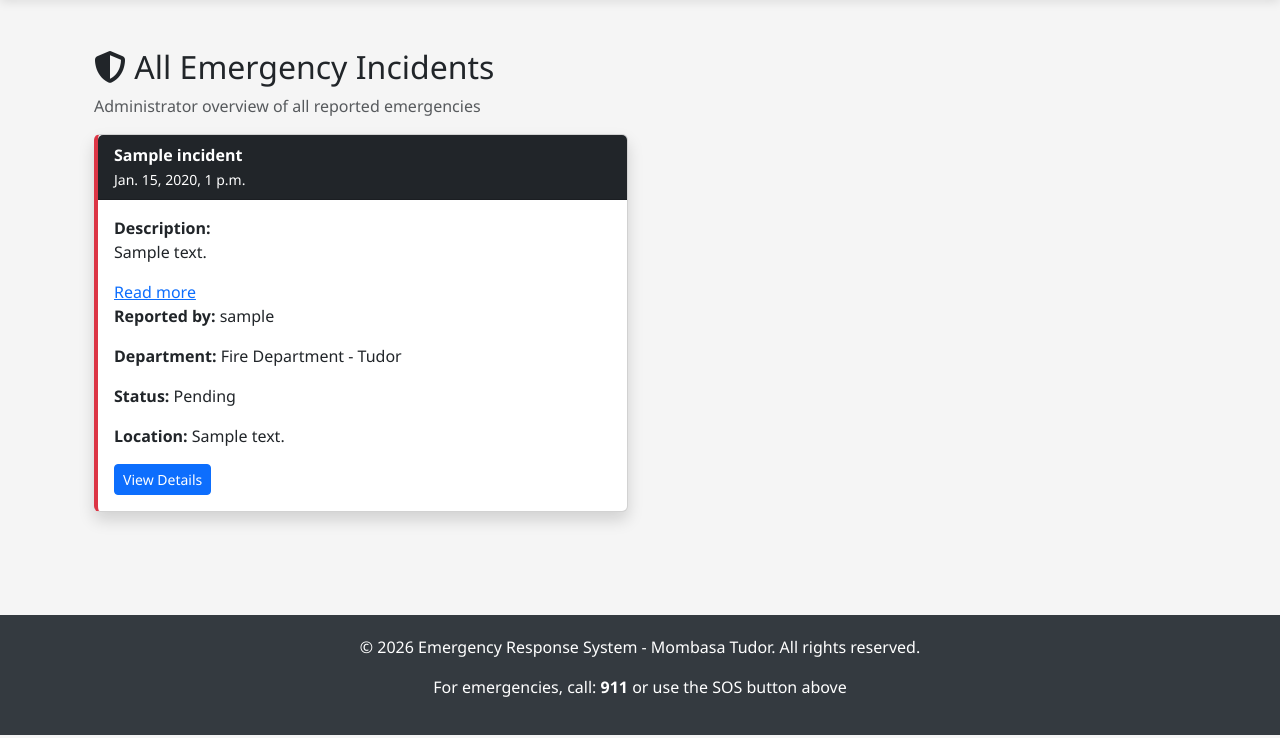
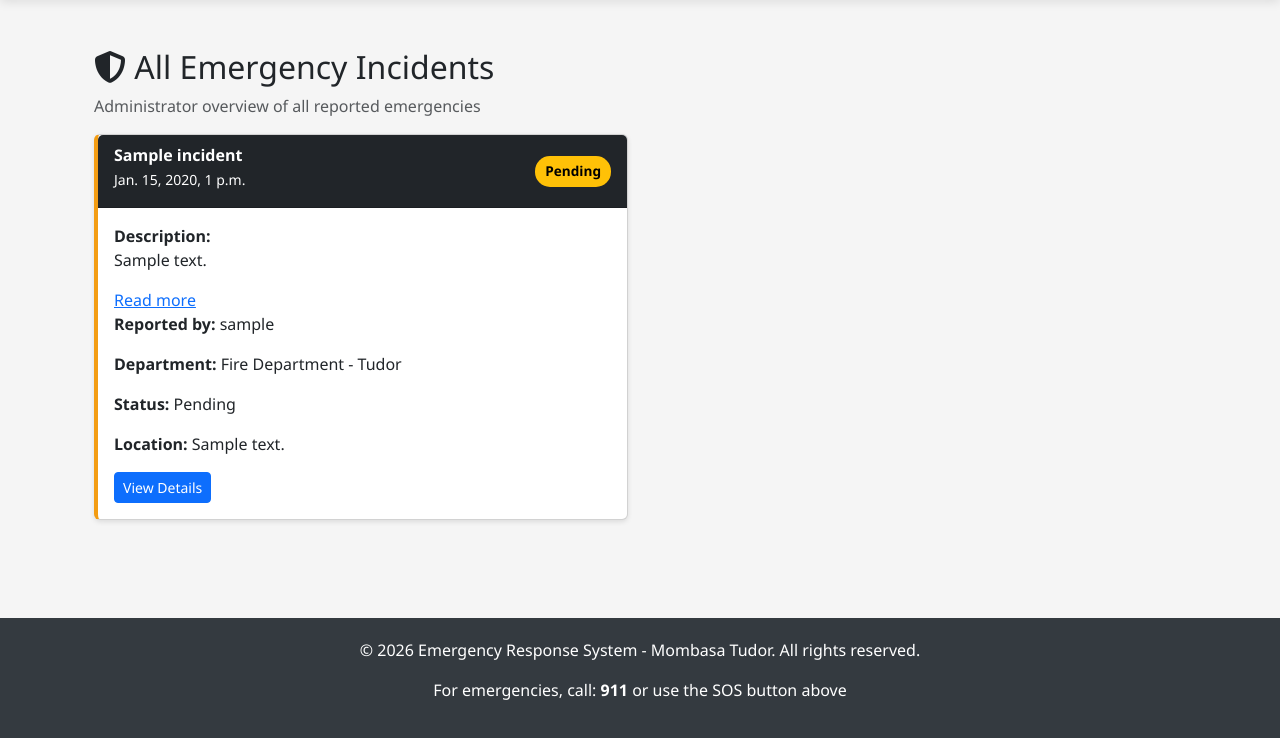
Before and after one commit to millenium-l/Emergency-response, a Django app: page /all-incidents/ in a window 1280 px wide. Shown: the part 62-800 px from the top of the page. Run offline with Django 5.2, Linux system fonts and the light colour scheme; a user stored in the database is signed in; tables that the repository leaves empty hold one stand-in row (values such as "Sample post"); some libraries are stand-ins or nearby versions.

Commit message:
fixed the status changes design across the app

```diff
--- a/emergencyresponse_pr/templates/base.html
+++ b/emergencyresponse_pr/templates/base.html
@@ -194,7 +194,7 @@
         color: black;
       }
 
-      .status-in-progress {
+      .status-in_progress {
         background-color: #0d6efd;
         color: white;
       }
--- a/emergencyresponse_pr/templates/templates/allincidents.html
+++ b/emergencyresponse_pr/templates/templates/allincidents.html
@@ -15,11 +15,14 @@
     {% for incident in incidents %}
 
     <div class="col-md-6 mb-4">
-      <div class="card shadow">
-        <div class="card-header bg-dark text-white">
+      <div class="card incident-card {{ incident.get_status_display|slugify }}" style="margin-bottom: 10px;">
+        <div class="card-header bg-dark text-white d-flex justify-content-between align-items-center">
+          <div class="mb-2">
           <strong>{{ incident.title }}</strong><br />
           {% load tz %}
           <small>{{ incident.created_at }}</small>
+          </div>
+          <span class="status-badge status-{{ incident.status }}">{{ incident.get_status_display }}</span>
         </div>
 
         <div class="card-body">
--- a/emergencyresponse_pr/templates/templates/home.html
+++ b/emergencyresponse_pr/templates/templates/home.html
@@ -83,7 +83,7 @@
             <div class="card-body" style="max-height: 400px; overflow-y: auto;">
                 {% if incidents %}
                     {% for incident in incidents %}
-                    <div class="card incident-card {{ incident.get_status_display|lower }}" style="margin-bottom: 10px;">
+                    <div class="card incident-card {{ incident.get_status_display|slugify }}" style="margin-bottom: 10px;">
                         <div class="card-body p-3">
                             <div class="d-flex justify-content-between">
                                 <div>
```
